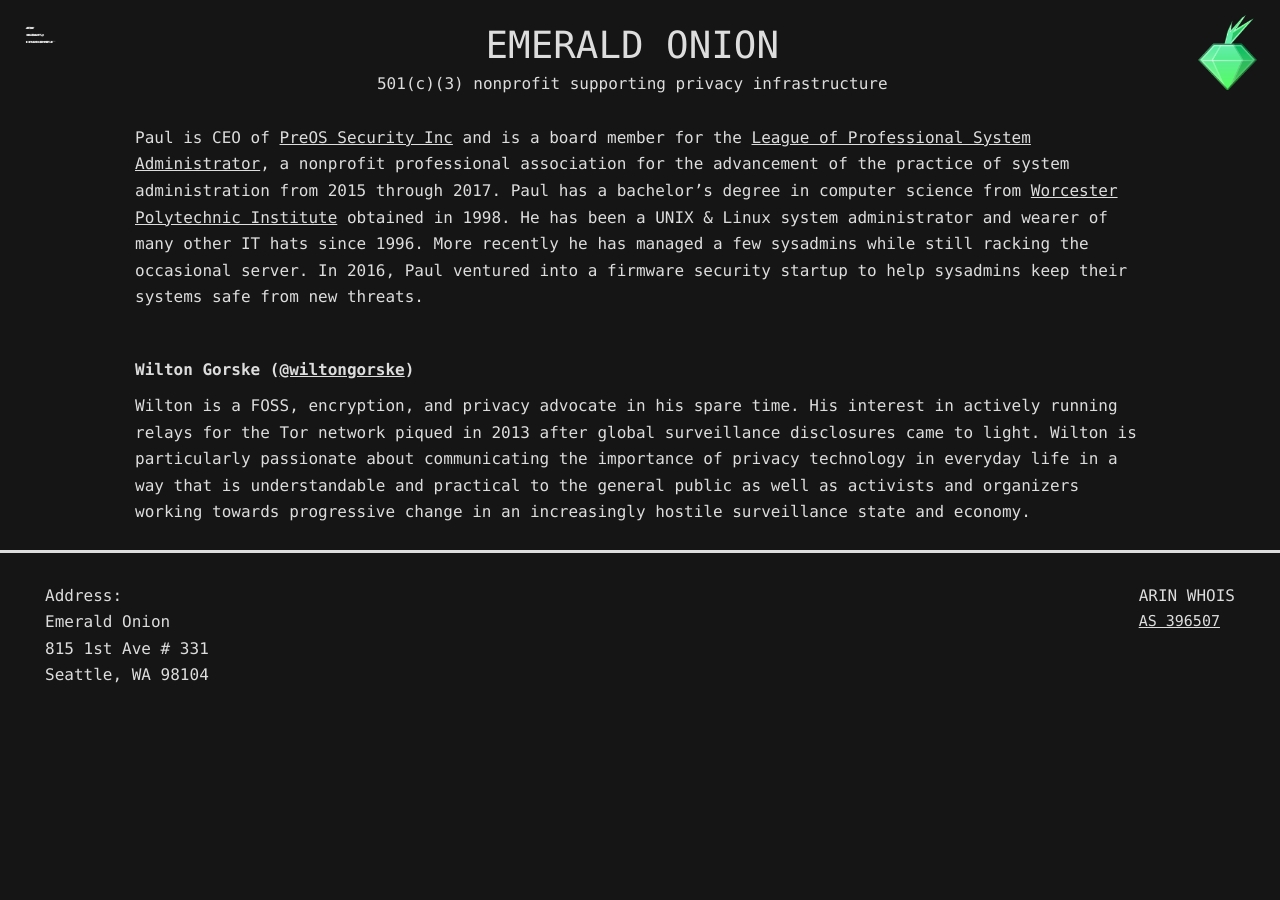
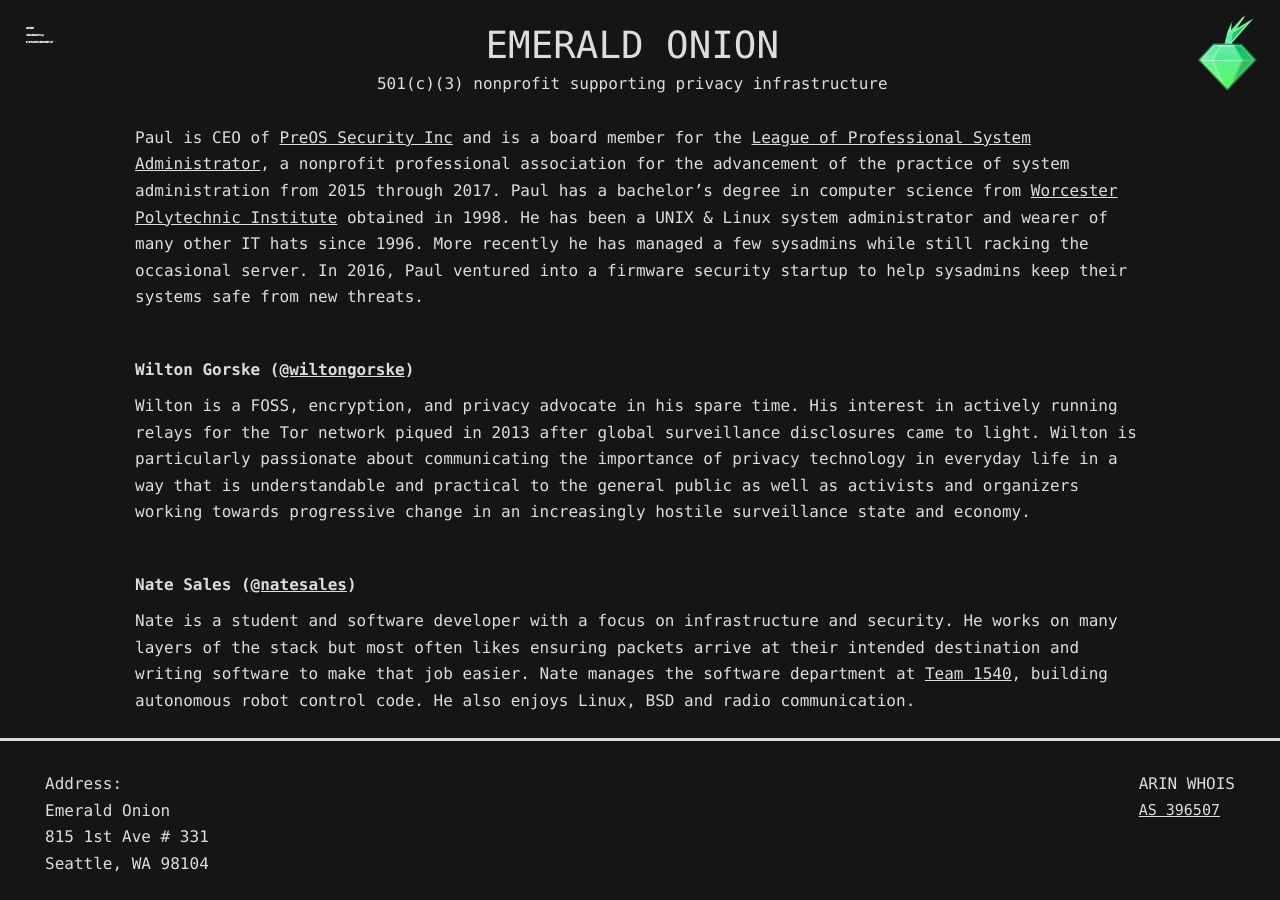
Before and after one commit to emeraldonion/emeraldonion.github.io, a Jekyll site: the page built from about/index.markdown, in a window 1280 px wide and 900 px high, scrolled down 1696 px. Built offline with Jekyll 4.4.1, drawn with Linux system fonts in a browser that asks for light colours; our own code applies the rules of GitHub Pages for plain Markdown files; before the commit the page ends 2408 px from its top, so only the background shows below that.

Commit message:
Update index.markdown

```diff
--- a/about/index.markdown
+++ b/about/index.markdown
@@ -51,3 +51,6 @@
 #### Wilton Gorske ([@wiltongorske](https://twitter.com/wiltongorske))
 
 Wilton is a FOSS, encryption, and privacy advocate in his spare time. His interest in actively running relays for the Tor network piqued in 2013 after global surveillance disclosures came to light. Wilton is particularly passionate about communicating the importance of privacy technology in everyday life in a way that is understandable and practical to the general public as well as activists and organizers working towards progressive change in an increasingly hostile surveillance state and economy.
+
+#### Nate Sales ([@natesales](https://natesales.net/))
+Nate is a student and software developer with a focus on infrastructure and security. He works on many layers of the stack but most often likes ensuring packets arrive at their intended destination and writing software to make that job easier. Nate manages the software department at [Team 1540](https://team1540.org/), building autonomous robot control code. He also enjoys Linux, BSD and radio communication.
```
